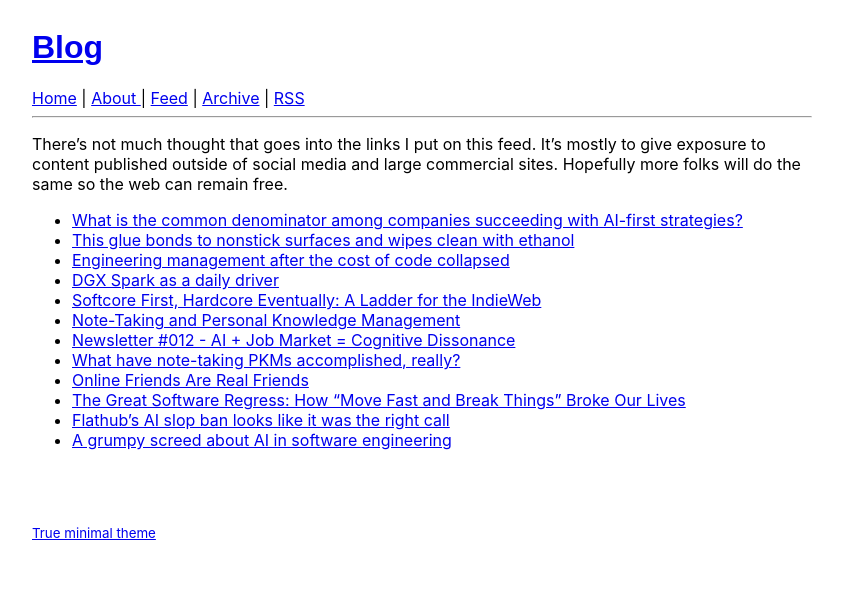
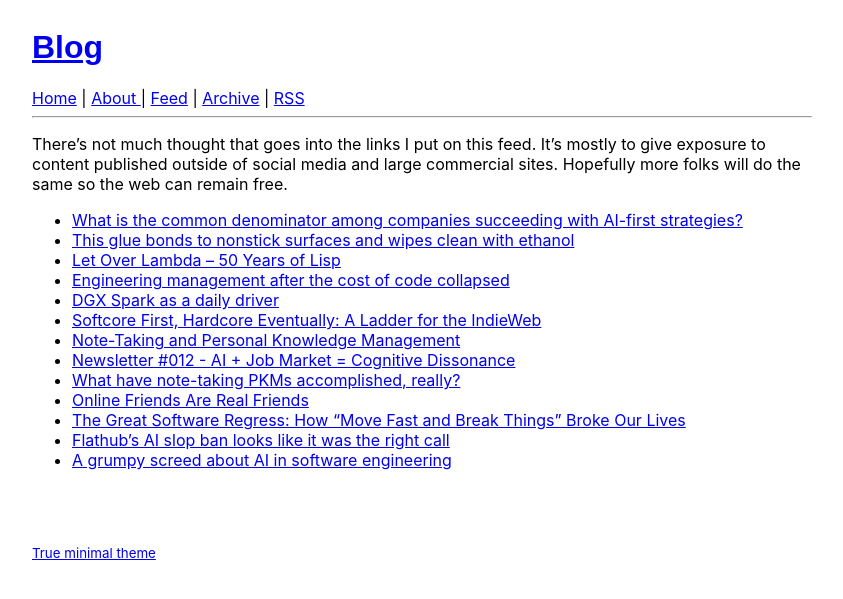
Before and after one commit to bachmeil/the-blog, a Jekyll site: the page built from links.md, in a window 1280 px wide. Shown: the top 599 px of the page, without its empty margins (218-1061 px from the left). Built offline with Jekyll 4.4.1, drawn with Linux system fonts in a browser that asks for light colours.

Commit message:
New links

```diff
--- a/links.md
+++ b/links.md
@@ -6,6 +6,7 @@ There's not much thought that goes into the links I put on this feed. It's mostl
 
 - [What is the common denominator among companies succeeding with AI-first strategies?](https://fermisense.com/when-machines-take-the-wheel/)
 - [This glue bonds to nonstick surfaces and wipes clean with ethanol](https://cen.acs.org/materials/adhesives/glue-bonds-nonstick-surfaces-wipes-clean/104/web/2026/07)
+- [Let Over Lambda -- 50 Years of Lisp](https://letoverlambda.com/textmode.cl/guest/toc)
 - [Engineering management after the cost of code collapsed](https://karimjedda.com/engineering-management-after-cost-of-code-collapse/)
 - [DGX Spark as a daily driver](https://daniel.lawrence.lu/blog/2026-07-15-dgx-spark-as-daily-driver/)
 - [Softcore First, Hardcore Eventually: A Ladder for the IndieWeb](https://brennan.day/softcore-first-hardcore-eventually-a-ladder-for-the-indieweb/)
```
